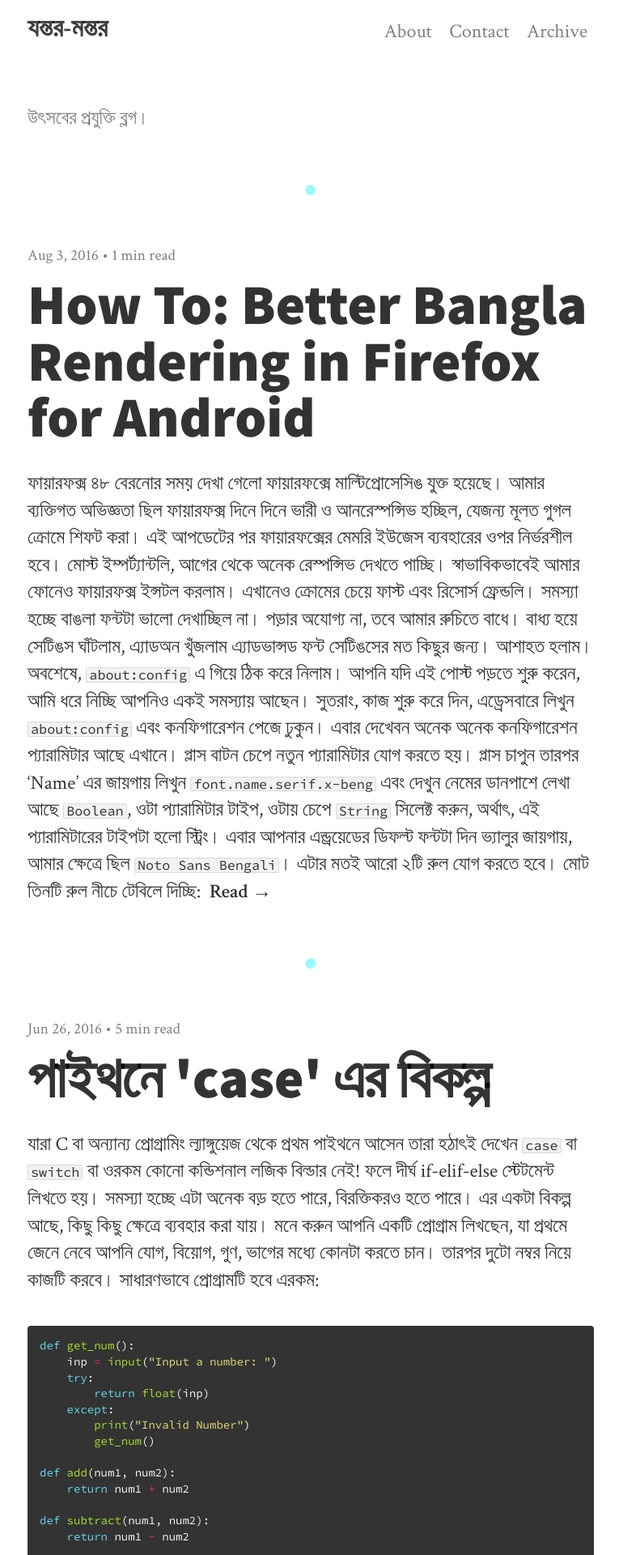
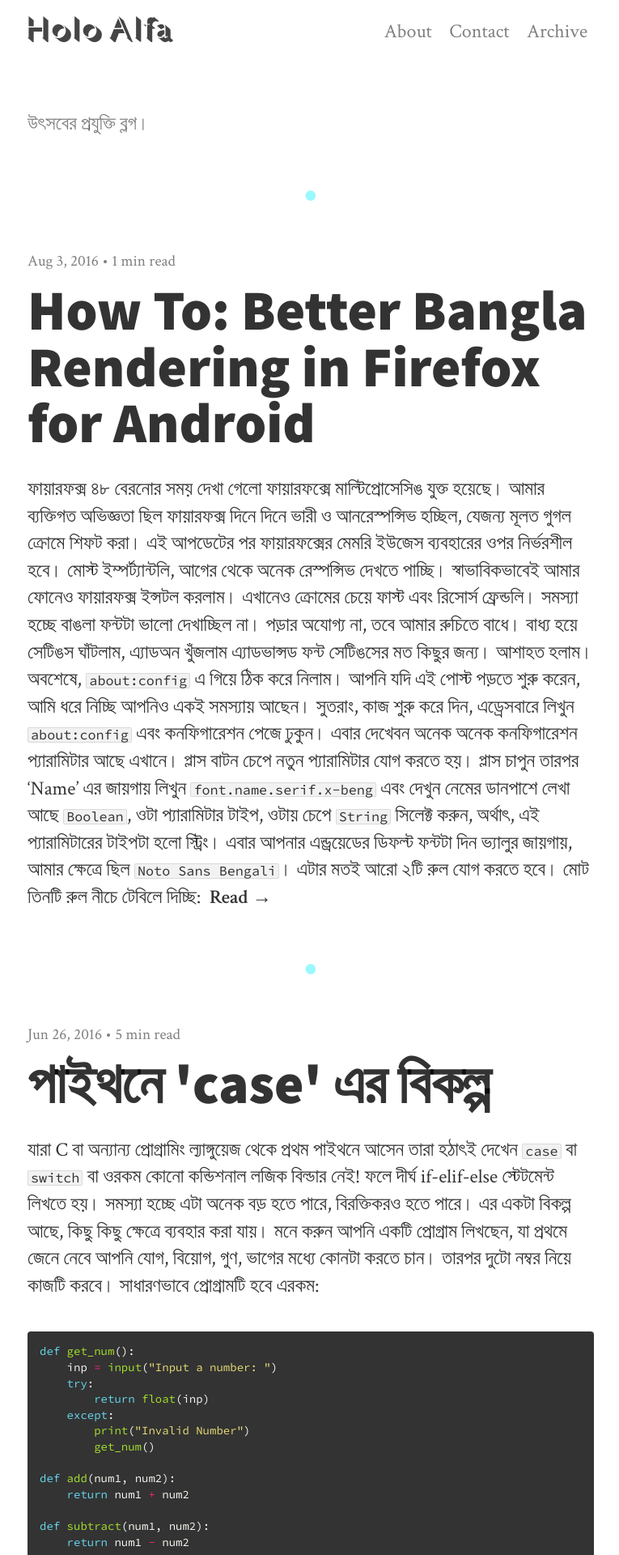
Before and after one commit to uroybd/tech, a Jekyll site: the page built from index.html, in a window 1280 px wide. Shown: the top 1920 px of the page at 81% size, without its empty margins (256-1021 px from the left). Built offline with Jekyll 4.4.1, drawn with Linux system fonts in a browser that asks for light colours; nearby versions of some CDN libraries; some web fonts are replaced; the list of posts is cut into pages by our own code.

Commit message:
footnote [master]

```diff
--- a/_config.yml
+++ b/_config.yml
@@ -42,7 +42,7 @@ social-icons-open-newtab: true
 footer-text: This is the footer.<br><a href="http://steinvc.github.io/holo-alfa/">Holo Alfa</a> Jekyll theme crafted by <a href="http://steinvc.github.io/holo-alfa/">Stijn</a>.
 
 # Preferably 64px in height. Leave empty = disable.
-logo-image: # /img/logo.png
+logo-image: /img/logo.png
 
 # Toolbar color for Chrome on Android.
 theme-color-attr: "#00f0ff"
--- a/css/style.css
+++ b/css/style.css
@@ -401,7 +401,7 @@ footer .inner {
 .website-title {
   font-family: "Noto Sans Bengali UI", "Source Sans Pro", Verdana, sans-serif;
   font-weight: 600;
-  font-size: 24px;
+  font-size: 40px;
   text-align: center;
   display: block;
   background-image: none;
```
